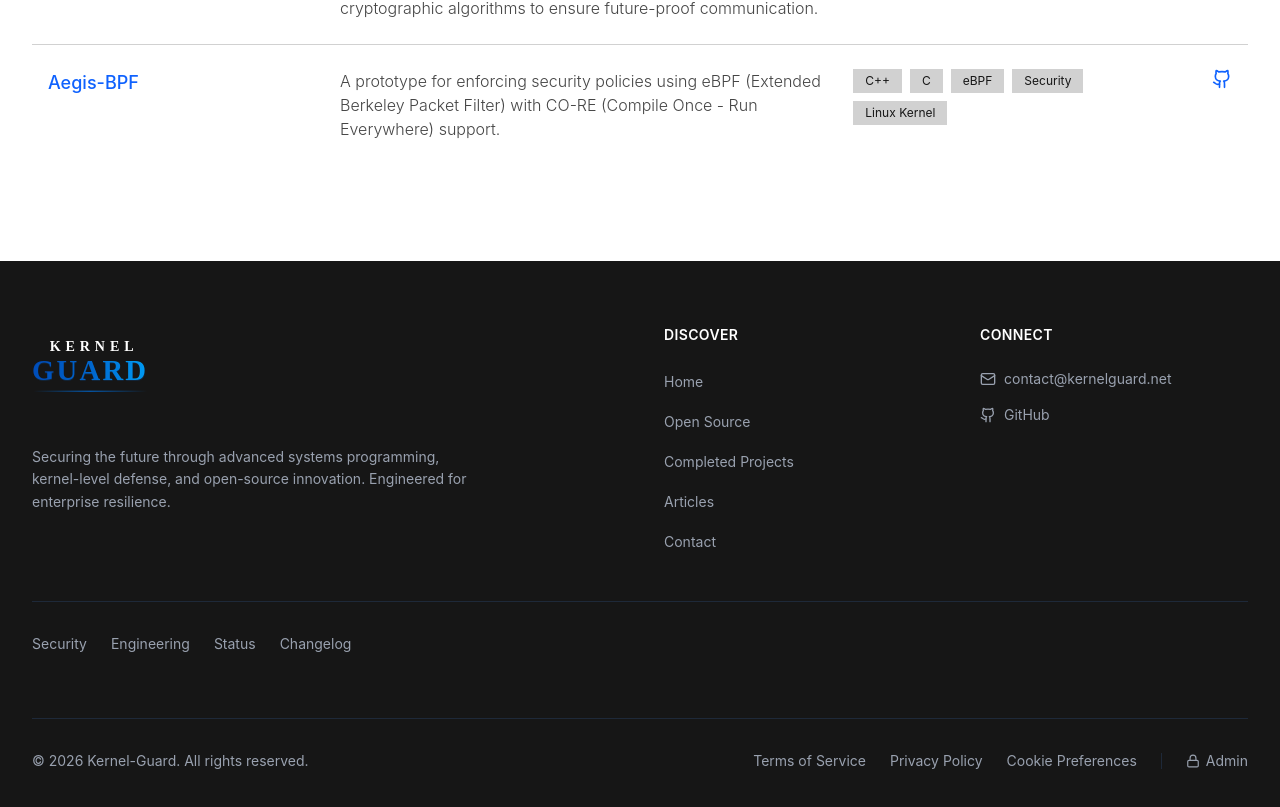
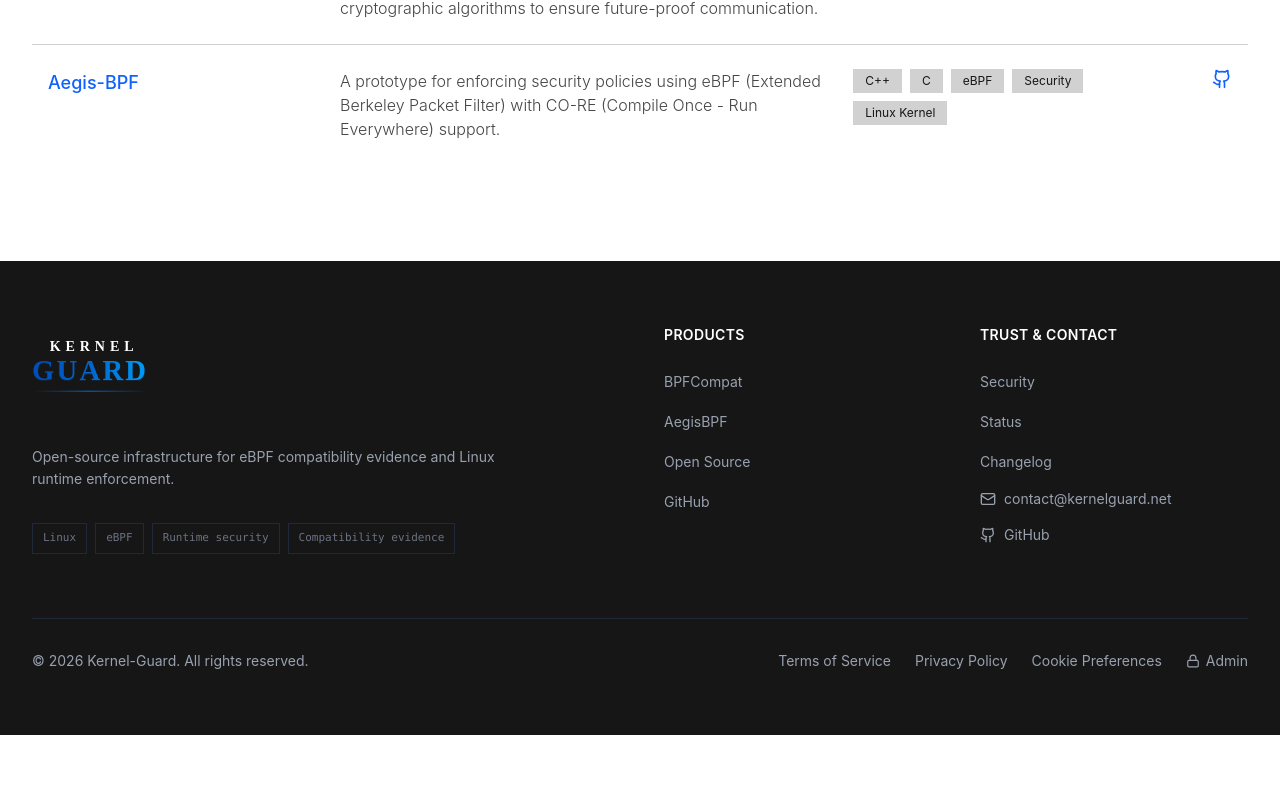
Before and after one commit to ErenAri/kernel-guard-frontend, a React (Vite) app: page /projects in a window 1280 px wide. Shown: the part 754-1561 px from the top of the page. After the commit the page ends 1489 px from the top, so only its background shows below. Built offline with nearby package versions, Linux system fonts and the light colour scheme.

Commit message:
feat(site): align footer with Linux and eBPF products

```diff
--- a/src/components/Footer.tsx
+++ b/src/components/Footer.tsx
@@ -3,35 +3,57 @@
 import { useLanguage } from '../context/LanguageContext';
 import { localizePath } from '../i18n/route';
 import { prefetchRoute, prefetchRoutes } from '../routes/pageLoaders';
-import { enterprisePages, type EnterprisePageKey } from '../data/enterprisePages';
 import { SITE_EMAILS, mailto } from '../config/site';
-import { footerGrowthCopy } from '../i18n/growthContent';
+import { evidenceHomeCopy } from '../i18n/evidenceHome';
 import Logo from './Logo';
 
 export default function Footer() {
   const { language, t } = useLanguage();
-  const enterpriseLinks: EnterprisePageKey[] = ['security', 'engineering', 'status', 'changelog'];
-  const growthCopy = footerGrowthCopy[language];
+  const copy = evidenceHomeCopy[language];
 
   return (
-    <footer className="bg-[var(--color-dark-bg)] text-[var(--color-dark-fg)] mt-auto">
-      <div className="max-w-7xl mx-auto px-4 sm:px-6 lg:px-8 py-16">
-        <div className="grid grid-cols-1 md:grid-cols-4 gap-12">
-          <div className="md:col-span-2 space-y-6">
-            <Link to={localizePath('/', language)} className="inline-block group hover:opacity-90 transition-opacity">
+    <footer className="mt-auto bg-[var(--color-dark-bg)] text-[var(--color-dark-fg)]">
+      <div className="mx-auto max-w-7xl px-4 py-16 sm:px-6 lg:px-8">
+        <div className="grid grid-cols-1 gap-12 md:grid-cols-4">
+          <div className="space-y-6 md:col-span-2">
+            <Link
+              to={localizePath('/', language)}
+              className="inline-block transition-opacity hover:opacity-90"
+            >
               <Logo dark className="scale-[0.65] origin-left" />
             </Link>
-            <p className="text-gray-400 text-sm max-w-md leading-relaxed mt-4">
-              {t.footer.desc}
+            <p className="mt-4 max-w-lg text-sm leading-relaxed text-gray-400">
+              {copy.footerDescription}
             </p>
+            <div className="flex flex-wrap gap-2 pt-2 font-mono text-[11px] text-gray-500">
+              <span className="border border-gray-800 px-2.5 py-1.5">Linux</span>
+              <span className="border border-gray-800 px-2.5 py-1.5">eBPF</span>
+              <span className="border border-gray-800 px-2.5 py-1.5">Runtime security</span>
+              <span className="border border-gray-800 px-2.5 py-1.5">Compatibility evidence</span>
+            </div>
           </div>
 
           <div>
-            <h3 className="font-semibold text-white mb-6 text-sm tracking-wide uppercase">{t.footer.discover}</h3>
+            <h3 className="mb-6 text-sm font-semibold uppercase tracking-wide text-white">
+              {copy.products.eyebrow}
+            </h3>
             <ul className="space-y-4">
               <li>
-                <Link to={localizePath('/', language)} className="text-gray-400 hover:text-white transition-colors text-sm">
-                  {t.nav.home}
+                <Link
+                  to={localizePath('/projects/bpfcompat/', language)}
+                  className="text-sm text-gray-400 transition-colors hover:text-white"
+                >
+                  BPFCompat
+                </Link>
+              </li>
+              <li>
+                <Link
+                  to={localizePath('/projects/aegis-bpf/', language)}
+                  onPointerEnter={() => prefetchRoute('projectDetails')}
+                  onFocus={() => prefetchRoute('projectDetails')}
+                  className="text-sm text-gray-400 transition-colors hover:text-white"
+                >
+                  AegisBPF
                 </Link>
               </li>
               <li>
@@ -39,53 +61,65 @@
                   to={localizePath('/projects/', language)}
                   onPointerEnter={() => prefetchRoutes(['projects', 'projectDetails'])}
                   onFocus={() => prefetchRoutes(['projects', 'projectDetails'])}
-                  className="text-gray-400 hover:text-white transition-colors text-sm"
+                  className="text-sm text-gray-400 transition-colors hover:text-white"
                 >
-                  {t.nav.openSource}
+                  {copy.nav.openSource}
                 </Link>
               </li>
               <li>
-                <Link
-                  to={localizePath('/completed-projects/', language)}
-                  onPointerEnter={() => prefetchRoutes(['completedProjects', 'completedProjectDetails'])}
-                  onFocus={() => prefetchRoutes(['completedProjects', 'completedProjectDetails'])}
-                  className="text-gray-400 hover:text-white transition-colors text-sm"
+                <a
+                  href="https://github.com/Kernel-Guard"
+                  target="_blank"
+                  rel="noopener noreferrer"
+                  className="text-sm text-gray-400 transition-colors hover:text-white"
                 >
-                  {t.nav.completedProjects}
-                </Link>
-              </li>
-              <li>
-                <Link
-                  to={localizePath('/articles/', language)}
-                  onPointerEnter={() => prefetchRoute('articles')}
-                  onFocus={() => prefetchRoute('articles')}
-                  className="text-gray-400 hover:text-white transition-colors text-sm"
-                >
-                  {growthCopy.articles}
-                </Link>
-              </li>
-              <li>
-                <Link
-                  to={localizePath('/contact/', language)}
-                  onPointerEnter={() => prefetchRoute('contact')}
-                  onFocus={() => prefetchRoute('contact')}
-                  className="text-gray-400 hover:text-white transition-colors text-sm"
-                >
-                  {t.nav.contact}
-                </Link>
+                  {t.nav.github}
+                </a>
               </li>
             </ul>
           </div>
 
           <div>
-            <h3 className="font-semibold text-white mb-6 text-sm tracking-wide uppercase">{t.footer.connect}</h3>
+            <h3 className="mb-6 text-sm font-semibold uppercase tracking-wide text-white">
+              Trust &amp; contact
+            </h3>
             <ul className="space-y-4">
+              <li>
+                <Link
+                  to={localizePath('/security/', language)}
+                  onPointerEnter={() => prefetchRoute('security')}
+                  onFocus={() => prefetchRoute('security')}
+                  className="text-sm text-gray-400 transition-colors hover:text-white"
+                >
+                  {copy.nav.security}
+                </Link>
+              </li>
+              <li>
+                <Link
+                  to={localizePath('/status/', language)}
+                  onPointerEnter={() => prefetchRoute('status')}
+                  onFocus={() => prefetchRoute('status')}
+                  className="text-sm text-gray-400 transition-colors hover:text-white"
+                >
+                  Status
+                </Link>
+              </li>
+              <li>
+                <Link
+                  to={localizePath('/changelog/', language)}
+                  onPointerEnter={() => prefetchRoute('changelog')}
+                  onFocus={() => prefetchRoute('changelog')}
+                  className="text-sm text-gray-400 transition-colors hover:text-white"
+                >
+                  Changelog
+                </Link>
+              </li>
               <li>
                 <a
                   href={mailto(SITE_EMAILS.contact)}
-                  className="text-gray-400 hover:text-white transition-colors text-sm flex items-center gap-2"
+                  className="flex items-center gap-2 text-sm text-gray-400 transition-colors hover:text-white"
                 >
-                  <Mail className="w-4 h-4" />
+                  <Mail className="h-4 w-4" />
                   {SITE_EMAILS.contact}
                 </a>
               </li>
@@ -94,43 +128,24 @@
                   href="https://github.com/Kernel-Guard"
                   target="_blank"
                   rel="noopener noreferrer"
-                  className="text-gray-400 hover:text-white transition-colors text-sm flex items-center gap-2"
+                  className="flex items-center gap-2 text-sm text-gray-400 transition-colors hover:text-white"
                 >
-                  <Github className="w-4 h-4" />
-                  {t.nav.github}
+                  <Github className="h-4 w-4" />
+                  GitHub
                 </a>
               </li>
-
-            </ul>
-          </div>
-          <div className="md:col-span-4 border-t border-gray-800 pt-8">
-            <ul className="flex flex-wrap gap-x-6 gap-y-3 text-sm text-gray-400">
-              {enterpriseLinks.map((key) => (
-                <li key={key}>
-                  <Link
-                    to={localizePath(`/${key}/`, language)}
-                    onPointerEnter={() => prefetchRoute(key)}
-                    onFocus={() => prefetchRoute(key)}
-                    className="hover:text-white transition-colors"
-                  >
-                    {enterprisePages[language].links[key]}
-                  </Link>
-                </li>
-              ))}
             </ul>
           </div>
         </div>
 
-        <div className="mt-16 pt-8 border-t border-gray-800 flex flex-col md:flex-row justify-between items-center gap-4">
-          <p className="text-gray-400 text-sm">
-            &copy; {new Date().getFullYear()} {t.footer.rights}
-          </p>
-          <div className="flex space-x-6 text-sm text-gray-400">
+        <div className="mt-16 flex flex-col items-center justify-between gap-4 border-t border-gray-800 pt-8 md:flex-row">
+          <p className="text-sm text-gray-400">&copy; {new Date().getFullYear()} {t.footer.rights}</p>
+          <div className="flex flex-wrap items-center justify-center gap-x-6 gap-y-3 text-sm text-gray-400">
             <Link
               to={localizePath('/terms/', language)}
               onPointerEnter={() => prefetchRoute('terms')}
               onFocus={() => prefetchRoute('terms')}
-              className="hover:text-gray-300 transition-colors"
+              className="transition-colors hover:text-gray-300"
             >
               {t.footer.terms}
             </Link>
@@ -138,7 +153,7 @@
               to={localizePath('/privacy/', language)}
               onPointerEnter={() => prefetchRoute('privacy')}
               onFocus={() => prefetchRoute('privacy')}
-              className="hover:text-gray-300 transition-colors"
+              className="transition-colors hover:text-gray-300"
             >
               {t.footer.privacy}
             </Link>
@@ -146,17 +161,16 @@
               to={localizePath('/cookies/', language)}
               onPointerEnter={() => prefetchRoute('cookies')}
               onFocus={() => prefetchRoute('cookies')}
-              className="hover:text-gray-300 transition-colors"
+              className="transition-colors hover:text-gray-300"
             >
               {t.footer.cookies}
             </Link>
-            <div className="w-px h-4 bg-gray-800 self-center hidden sm:block"></div>
             <Link
               to="/admin"
-              className="hover:text-white transition-colors flex items-center gap-1.5"
+              className="flex items-center gap-1.5 transition-colors hover:text-white"
               title="Admin Login"
             >
-              <Lock className="w-3.5 h-3.5" />
+              <Lock className="h-3.5 w-3.5" />
               Admin
             </Link>
           </div>
```
